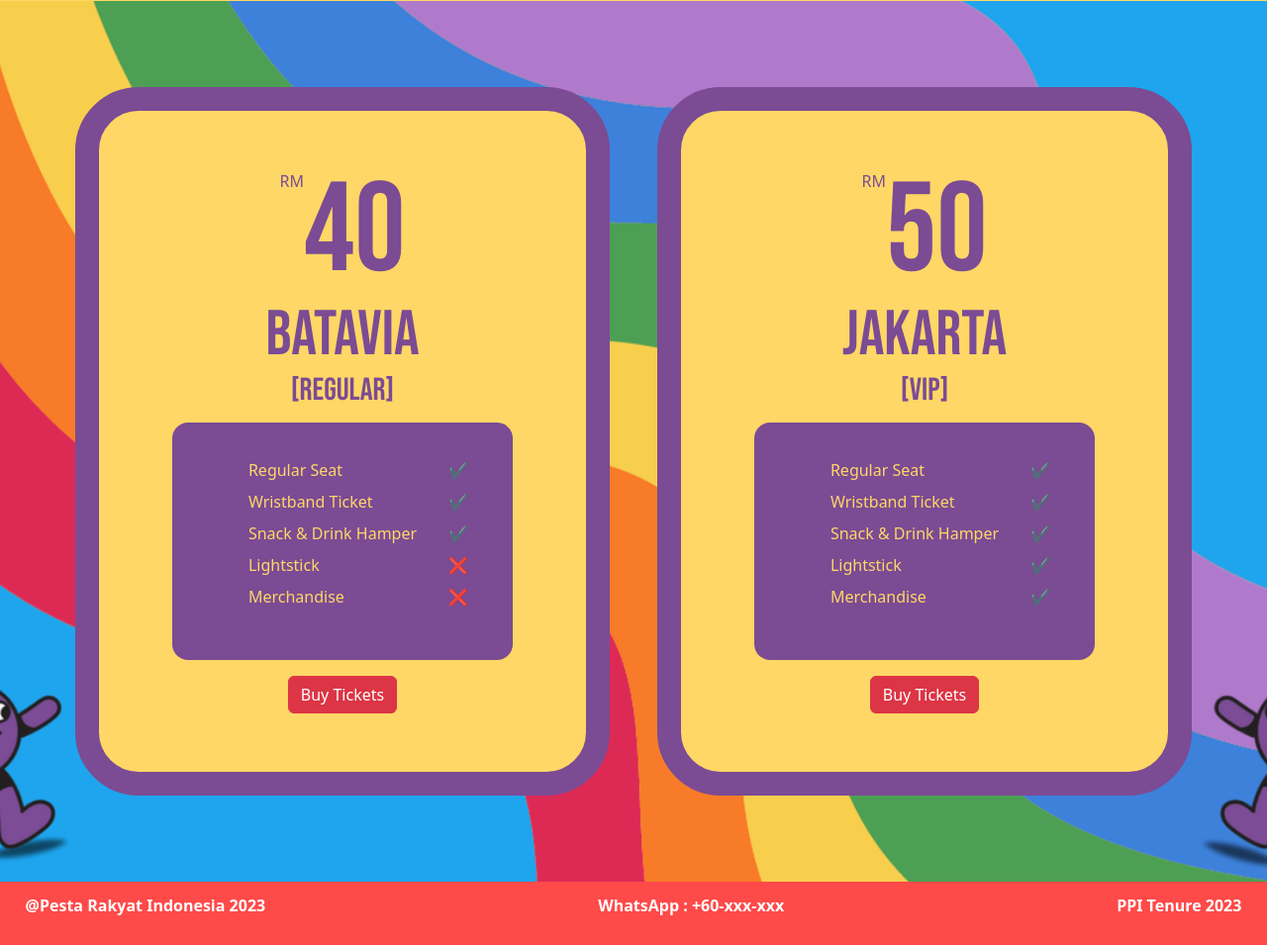
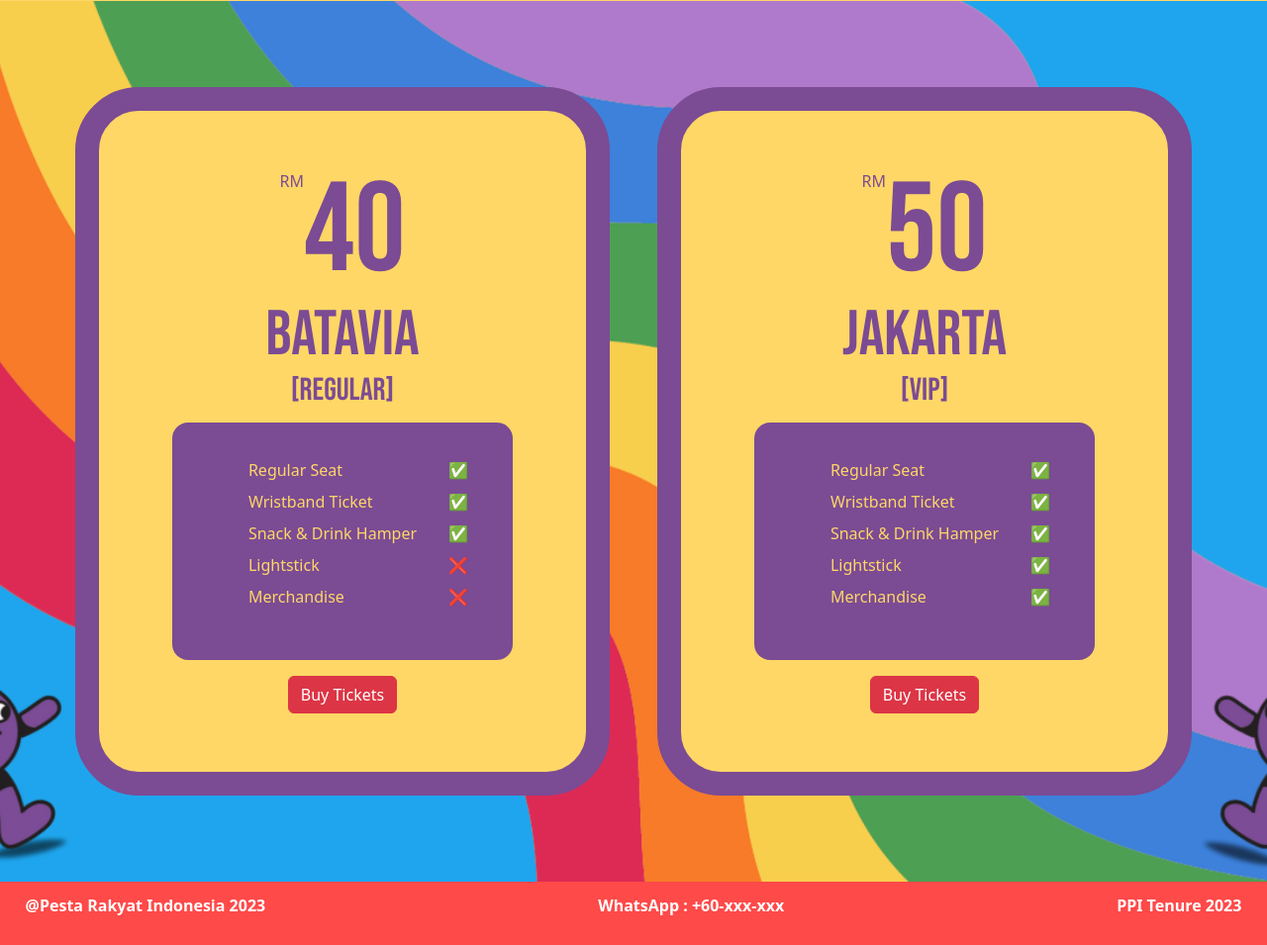
Before and after one commit to HasyaHasyi/PRI, a website built with Vite: page index.html in a window 1280 px wide. Shown: the part 2066-3021 px from the top of the page at 99% size. Built offline with nearby package versions, Linux system fonts and the light colour scheme.

Commit message:
checkmark update

```diff
--- a/index.html
+++ b/index.html
@@ -173,9 +173,9 @@
               <li>Merchandise</li>
             </ul>
             <ul>
-              <li>✔</li>
-              <li>✔</li>
-              <li>✔</li>
+              <li>✅</li>
+              <li>✅</li>
+              <li>✅</li>
               <li>❌</li>
               <li>❌</li>
             </ul>
@@ -202,11 +202,11 @@
               <li>Merchandise</li>
             </ul>
             <ul>
-              <li>✔</li>
-              <li>✔</li>
-              <li>✔</li>
-              <li>✔</li>
-              <li>✔</li>
+              <li>✅</li>
+              <li>✅</li>
+              <li>✅</li>
+              <li>✅</li>
+              <li>✅</li>
             </ul>
           </div>
           <button id="buyButton" class="btn buy-button btn-danger">
```
